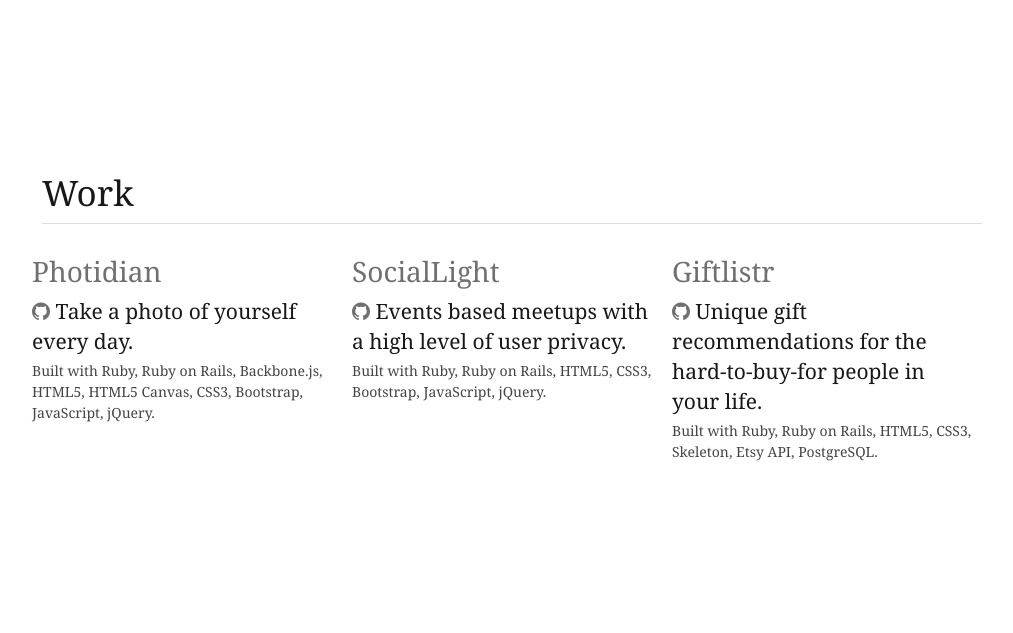
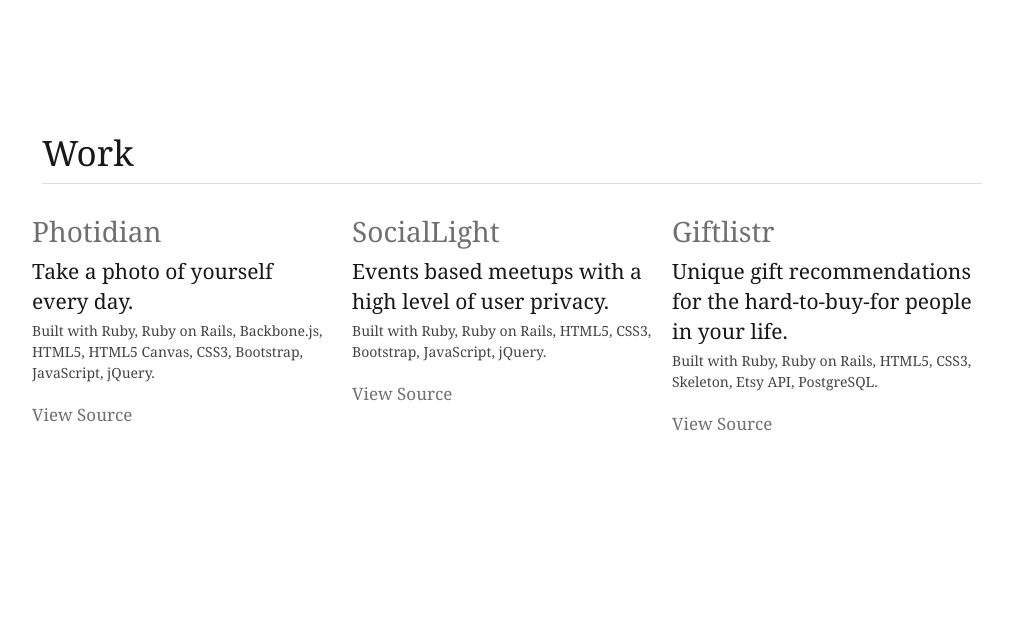
Before and after one commit to alexshook/portfolio, a plain HTML site: page index.html in a window 1280 px wide. Shown: the part 1840-2473 px from the top of the page, without its empty margins (138-1151 px from the left). Drawn offline with nearby package versions, Linux system fonts and the light colour scheme; a web font is replaced by a local one.

Commit message:
changing work/projects styles

```diff
--- a/index.html
+++ b/index.html
@@ -108,18 +108,21 @@
 	</div><!-- end projects -->
 		<div class="one-third column">
 			<h3><a href="http://photidian.herokuapp.com/">Photidian</a></h3>
-			<h4><a href="https://github.com/alexshook/photidian"><i class="fa fa-github"></i></a> Take a photo of yourself every day.</h4>
+			<h4>Take a photo of yourself every day.</h4>
 			<p>Built with Ruby, Ruby on Rails, Backbone.js, HTML5, HTML5 Canvas, CSS3, Bootstrap, JavaScript, jQuery.</p>
+			<h5><a href="https://github.com/alexshook/photidian">View Source</a></h3>
 		</div>
 		<div class="one-third column">
 			<h3><a href="http://sociallight.herokuapp.com/">SocialLight</a></h3>
-			<h4><a href="https://github.com/alexshook/sociallight"><i class="fa fa-github"></i></a> Events based meetups with a high level of user privacy.</h4>
+			<h4> Events based meetups with a high level of user privacy.</h4>
 			<p>Built with Ruby, Ruby on Rails, HTML5, CSS3, Bootstrap, JavaScript, jQuery.</p>
+			<h5><a href="https://github.com/alexshook/sociallight">View Source</a></h5>
 		</div>
 		<div class="one-third column">
 			<h3><a href="http://giftlistr.herokuapp.com/">Giftlistr</a></h3>
-			<h4><a href="https://github.com/alexshook/giftlistr"><i class="fa fa-github"></i></a> Unique gift recommendations for the hard-to-buy-for people in your life.</h4>
+			<h4>Unique gift recommendations for the hard-to-buy-for people in your life.</h4>
 			<p>Built with Ruby, Ruby on Rails, HTML5, CSS3, Skeleton, Etsy API, PostgreSQL.</p>
+			<h5><a href="https://github.com/alexshook/giftlistr">View Source</a></h5>
 		</div>
 		<div class="sixteen columns offset"></div>
 
--- a/stylesheets/layout.css
+++ b/stylesheets/layout.css
@@ -36,7 +36,7 @@ a:hover {
 
 .offset {
   margin: 200px auto 0;
-  padding-top: 100px;
+  padding-top: 80px;
 }
 
 .offset-small {
```
